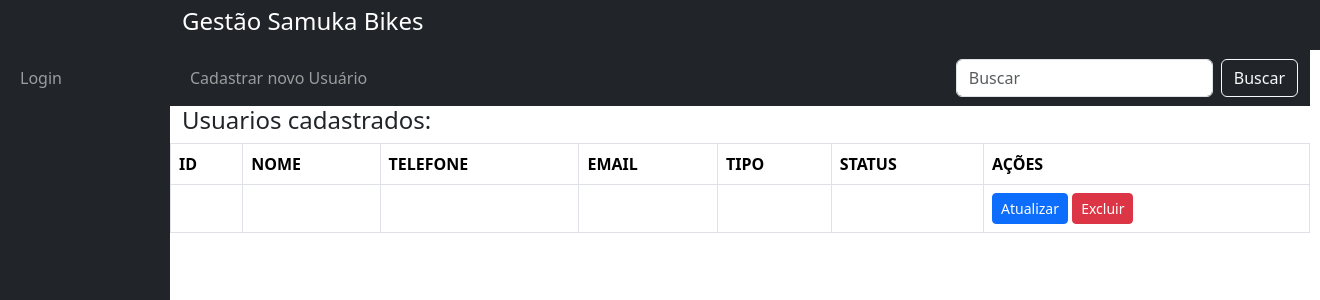
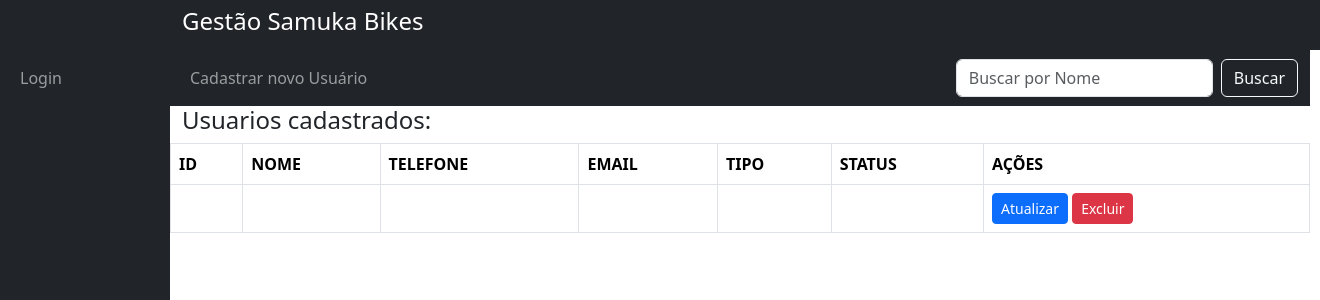
Before and after one commit to carolinneVictoria/Projeto_Extensao, a PHP site: page /view/usuarios.php in a window 1320 px wide. Shown: the top 300 px of the page. Run offline with PHP 8.4, Linux system fonts and the light colour scheme; tables that the repository leaves empty or names only in its code hold one stand-in row (values such as "Sample post"); data that the repository does not hold is empty.

Commit message:
Update usuarios.php

```diff
--- a/view/usuarios.php
+++ b/view/usuarios.php
@@ -1,4 +1,6 @@
-<?php include ("../app/header.php"); ?>
+<?php include ("../app/header.php");
+
+?>
 
 <!-- Navbar e Barra de Busca -->
 <nav class="navbar navbar-expand-sm navbar-dark bg-dark">
@@ -9,8 +11,9 @@
           <a class="nav-link" href="/Projeto_Extensao/view/formUsuario.php?acao=cadastrar">Cadastrar novo Usuário</a>
         </li>
       </ul>
-      <form class="d-flex" role="search">
-        <input class="form-control me-2" type="search" placeholder="Buscar" aria-label="Buscar">
+      <form method="GET" action="../controller/UsuarioController.php" class="d-flex" role="search">
+        <input type="hidden" name="acao" value="buscar">
+        <input type="text" name="busca" class="form-control me-2" placeholder="Buscar por Nome" value="<?= $_GET['busca'] ?? '' ?>">
         <button class="btn btn-outline-light" type="submit">Buscar</button>
       </form>
     </div>
```
